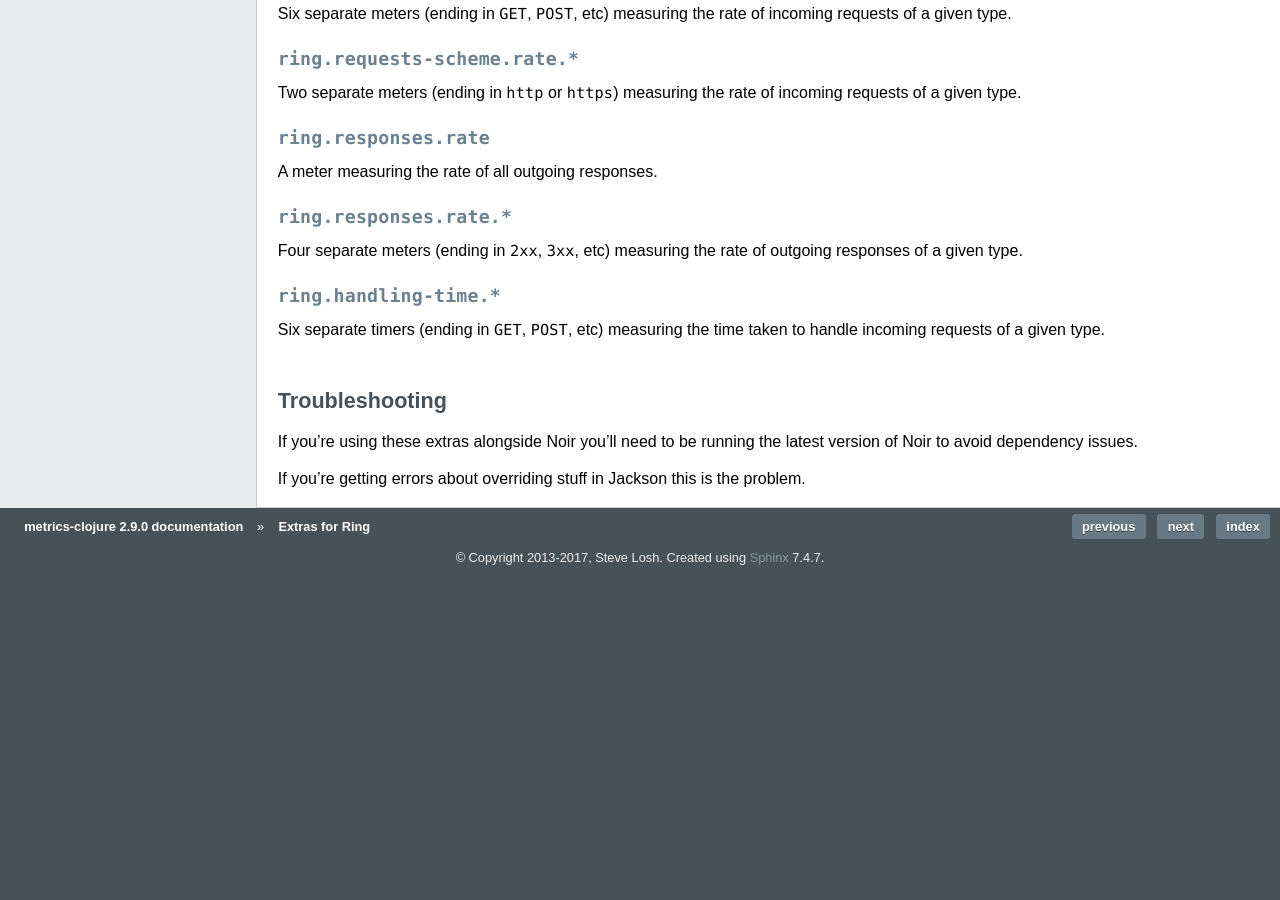
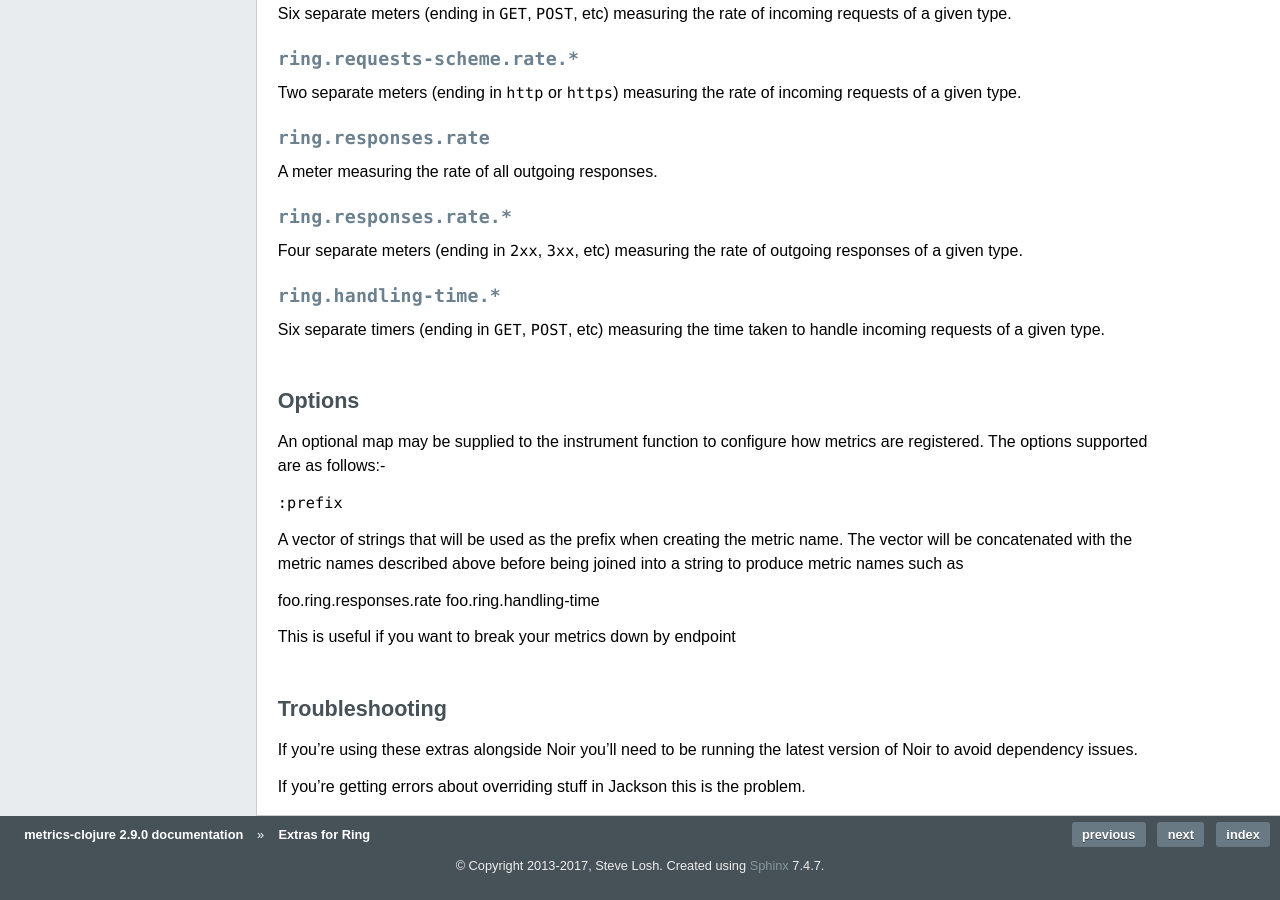
Before and after one commit to clj-commons/metrics-clojure, a Sphinx documentation site: the page built from docs/source/ring.rst, in a window 1280 px wide and 900 px high, scrolled down 1981 px. Built offline with Sphinx 7.4.7, drawn with Linux system fonts in a browser that asks for light colours; before the commit the page ends 2574 px from its top, so only the background shows below that.

Commit message:
Add docs for ring extras options

```diff
--- a/docs/source/ring.rst
+++ b/docs/source/ring.rst
@@ -130,6 +130,23 @@ outgoing responses of a given type.
 Six separate timers (ending in ``GET``, ``POST``, etc) measuring the time taken
 to handle incoming requests of a given type.
 
+Options
+-------
+
+An optional map may be supplied to the instrument function to configure how metrics
+are registered. The options supported are as follows:-
+
+``:prefix``
+
+A vector of strings that will be used as the prefix when creating the metric name. The
+vector will be concatenated with the metric names described above before being joined
+into a string to produce metric names such as
+
+foo.ring.responses.rate
+foo.ring.handling-time
+
+This is useful if you want to break your metrics down by endpoint
+
 Troubleshooting
 ---------------
 
```
